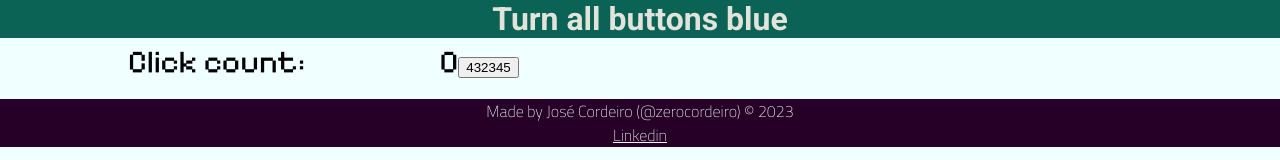
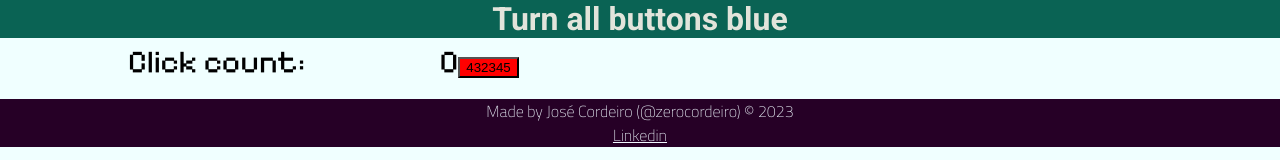
Before and after one commit to zerocordeiro/resta-zero, a React (Vite) app: page / in a window 1280 px wide. Shown: the top 160 px of the page. Built offline with nearby package versions, Linux system fonts and the light colour scheme.

Commit message:
Added the fucntionality to change the color of the button on click. Basically what's left is to improve the logic of passing parameters down (as right now I'm passing down a static parameter (0,0)) and I can rebuild the game.

```diff
--- a/src/App.jsx
+++ b/src/App.jsx
@@ -9,21 +9,23 @@ import { MyFooter } from './MyFooter';
 import { makeLongArray } from './MakeLongArray';
 import { copyMultiArray } from './CopyMultiArray';
 
-function ButtonBuilder({changeColorButtonBuilder}){
-  let colorbutton='blue';
+function ButtonBuilder({changeColorButtonBuilder,buttonclicked}){
+  let colorbutton='red';
+  buttonclicked?colorbutton='blue':colorbutton='red';
   return(
-    <button  style={{backgroundColor:{colorbutton}}}
+    <button  style={{backgroundColor:colorbutton}}
     onClick={()=>changeColorButtonBuilder(0,0)}
     >432345</button>
   );
 }
 
 
-function GameAreaBuilder({changeColorAreaBuilder}){
+function GameAreaBuilder({changeColorAreaBuilder,buttonclickedAreaBuilder}){
   return(
     <>
       <ButtonBuilder
             changeColorButtonBuilder={changeColorAreaBuilder}
+            buttonclicked={buttonclickedAreaBuilder}
       />
     </>
 
@@ -55,6 +57,7 @@ function clickedOnPosition(y=0,x=0){
 
     <GameAreaBuilder
       changeColorAreaBuilder={clickedOnPosition}
+      buttonclickedAreaBuilder={tabuleiro[0][0].clicked}
     />
     <br/>
       <br/>
```
